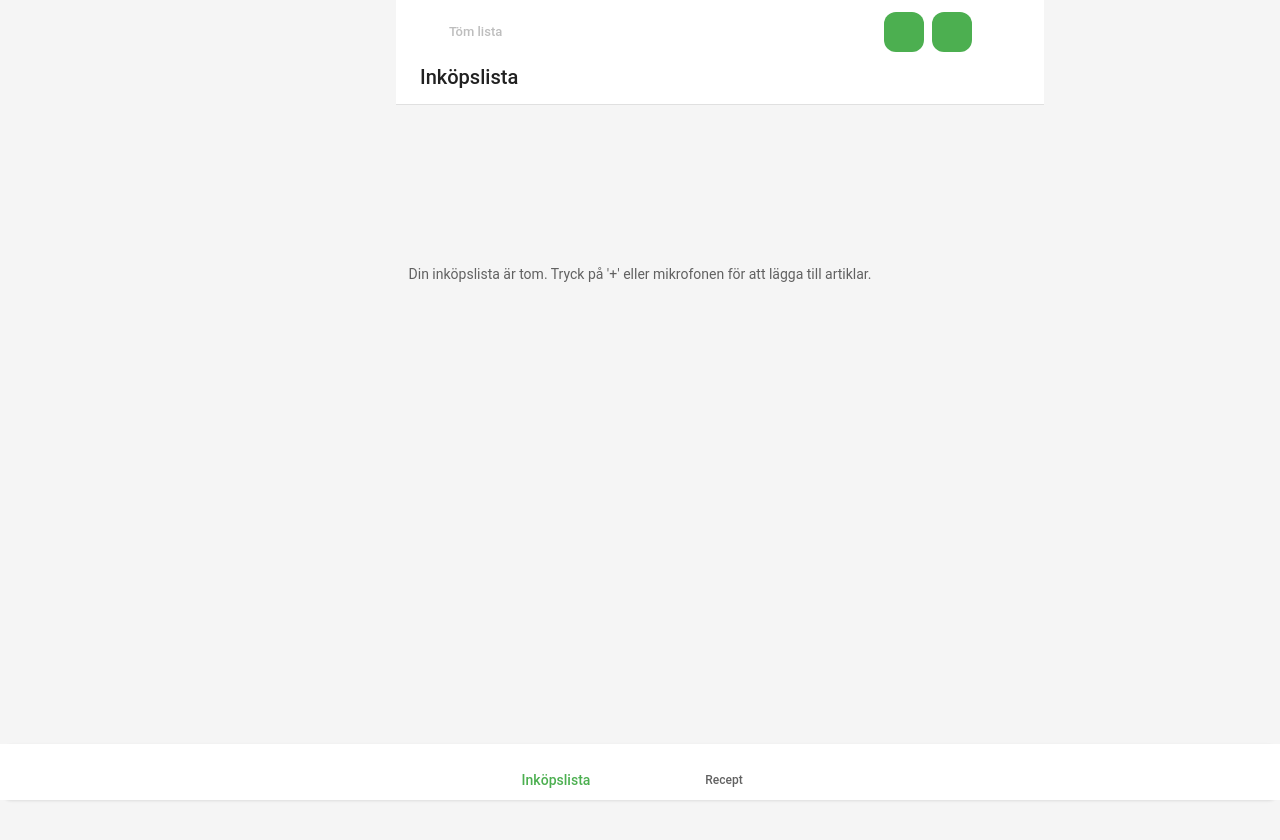
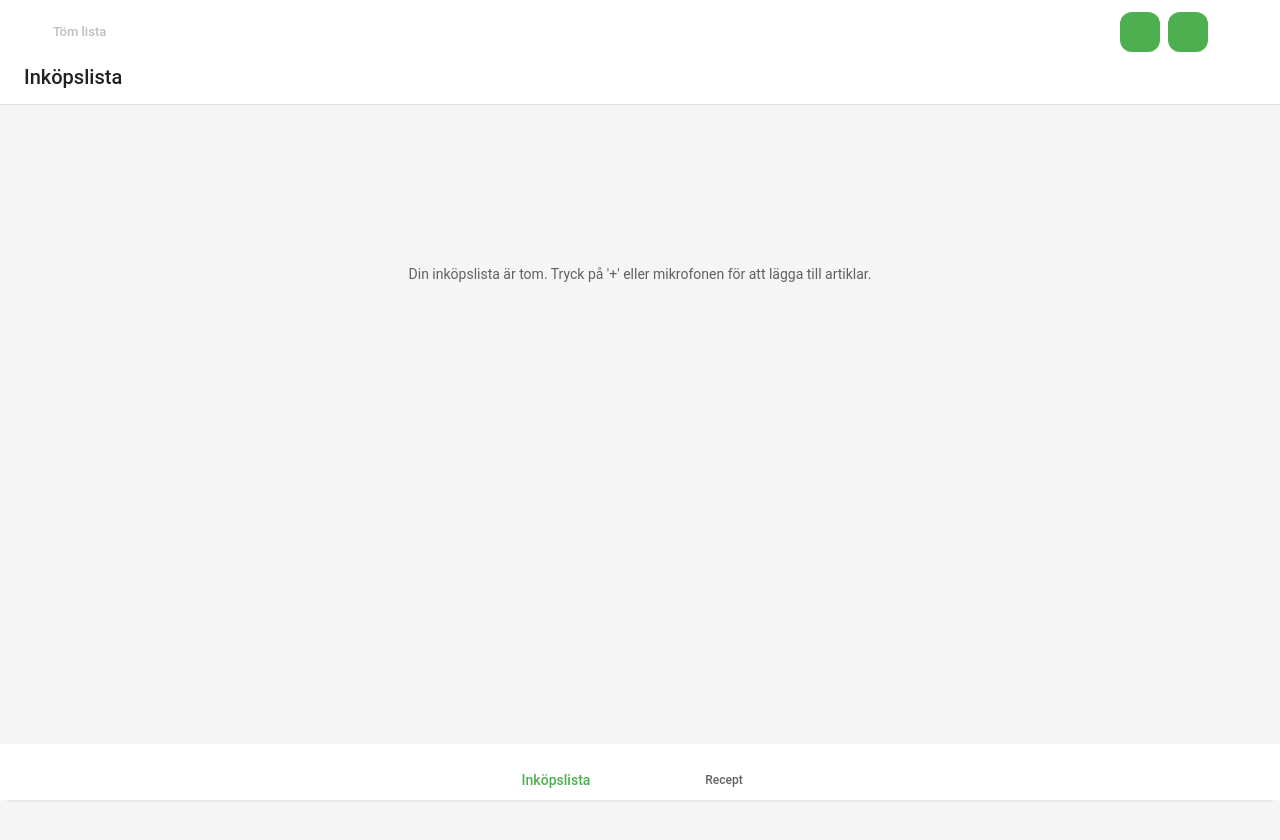
Before and after one commit to wenziie/SimpleGroceriesPWA, a React (Vite) app: page / in a window 1280 px wide. Shown: the top 840 px of the page. Built offline with nearby package versions, Linux system fonts and the light colour scheme; some icons are missing.

Commit message:
style: Make AppBars full width

```diff
--- a/src/pages/GroceryPage.jsx
+++ b/src/pages/GroceryPage.jsx
@@ -86,10 +86,6 @@ function GroceryPage({
         color="inherit"
         elevation={1}
         sx={{
-           maxWidth: 'calc(600px + 3rem)',
-           left: 'auto',
-           right: 'auto',
-           mx: 'auto',
            bgcolor: 'background.paper',
            zIndex: 1100 // Ensure above content
         }}
@@ -159,10 +155,6 @@ function GroceryPage({
           top: 56, // MUI default dense is 48, regular is 64. Check actual height or use theme
           // top: theme => `calc(${theme.mixins.toolbar.minHeight}px)`, // More robust if theme changes
           zIndex: 1090, // Below main action bar
-          maxWidth: 'calc(600px + 3rem)',
-          left: 'auto',
-          right: 'auto',
-          mx: 'auto',
           bgcolor: 'background.paper',
           borderBottom: '1px solid',
           borderColor: 'divider'
--- a/src/pages/RecipesPage.jsx
+++ b/src/pages/RecipesPage.jsx
@@ -67,14 +67,8 @@ function RecipesPage({
         color="inherit" // Use theme background, not primary/secondary color
         elevation={1} // Subtle elevation
         sx={{
-            // Apply max-width and centering similar to the Container in Layout
-            // This keeps the AppBar content aligned with the page content
-             maxWidth: 'calc(600px + 3rem)', // Match container width (600px) + padding (1.5rem * 2)
-             left: 'auto', // Allow margin auto to work
-             right: 'auto',
-             mx: 'auto', // Center the AppBar itself
-             bgcolor: 'background.paper', // Ensure paper background
-             zIndex: 1100 // Ensure above content
+            bgcolor: 'background.paper', // Ensure paper background
+            zIndex: 1100 // Ensure above content
            }}
       >
         <Toolbar sx={{ justifyContent: 'space-between' }}>
```
